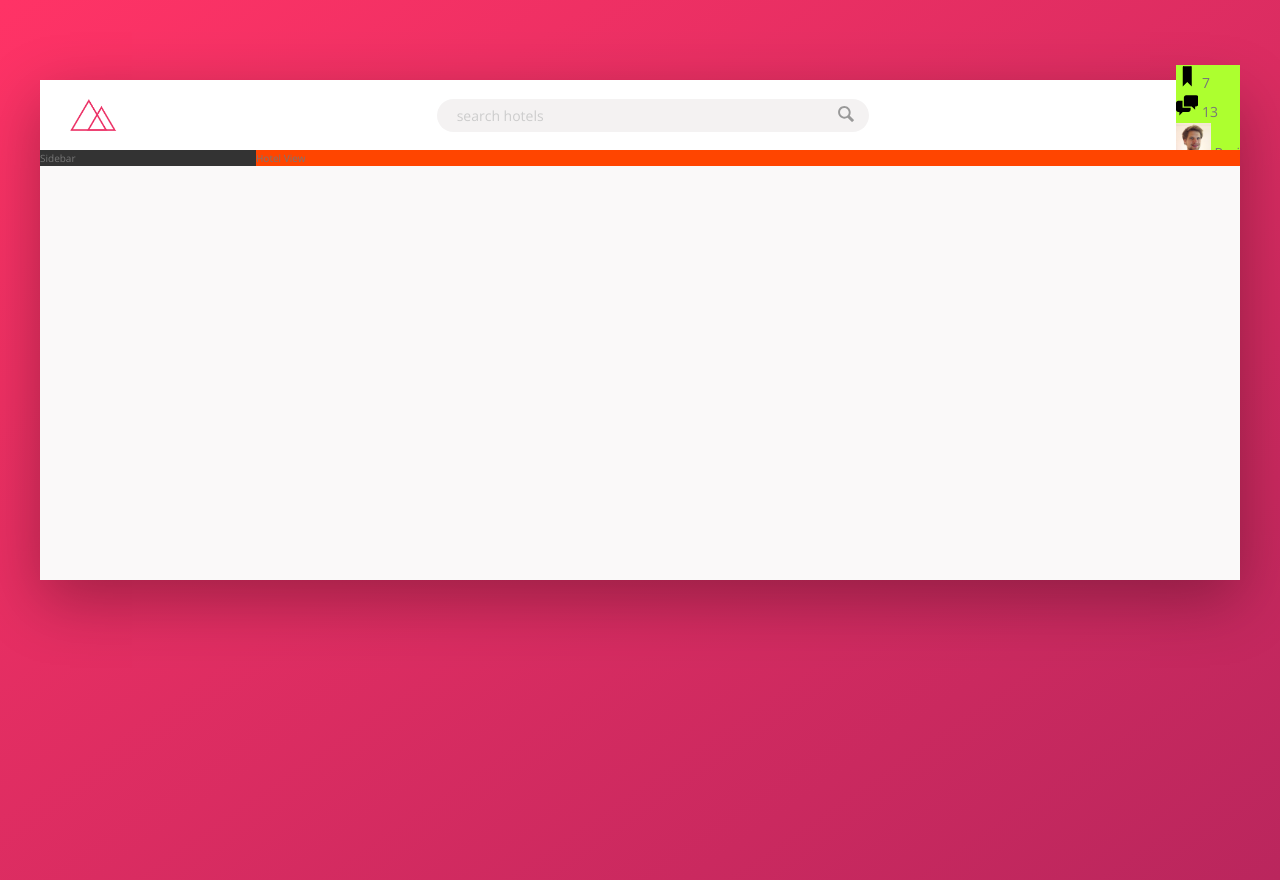
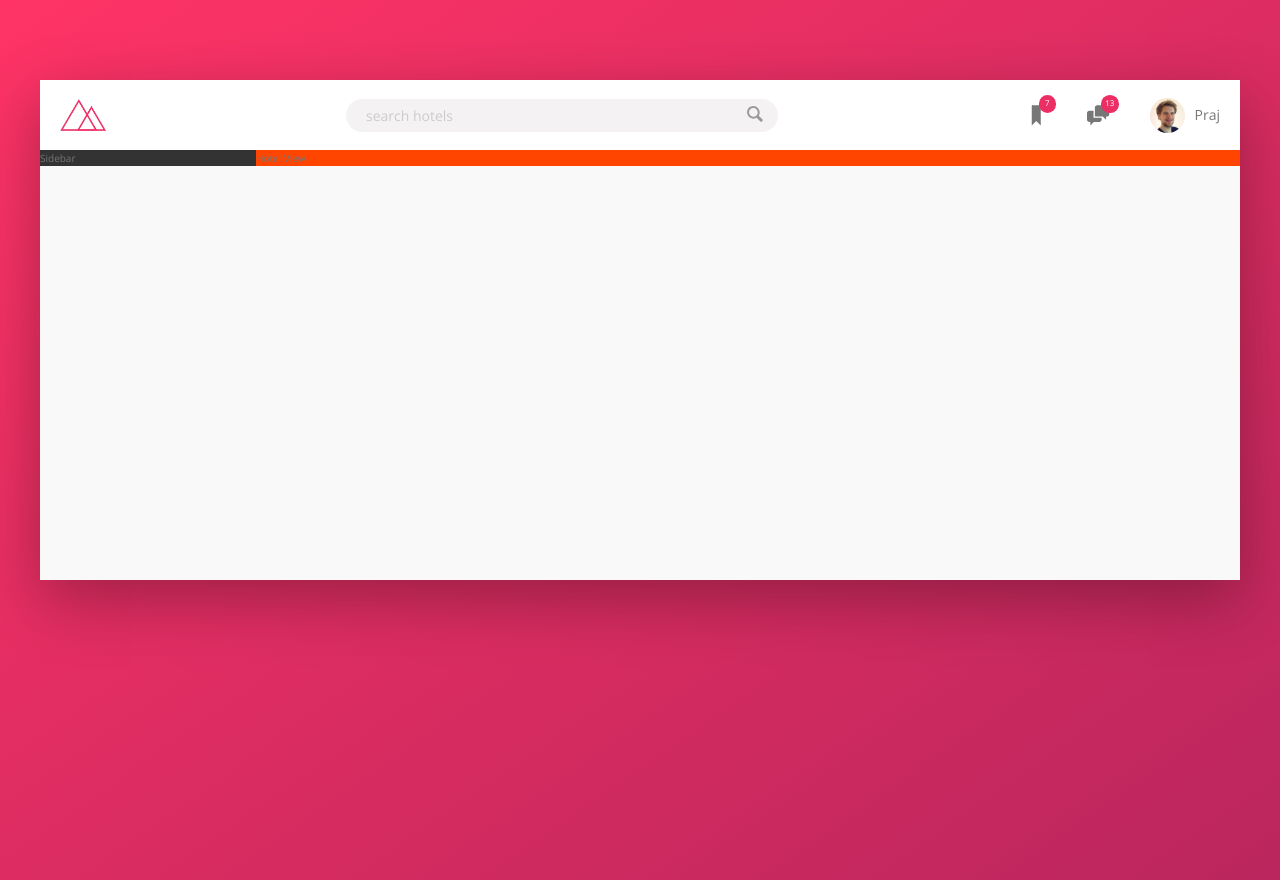
Before and after one commit to prajwaljoshi1/Trillo, a website: page index.html in a window 1280 px wide. Drawn offline with nearby package versions, Linux system fonts and the light colour scheme.

Commit message:
header design completed

```diff
--- a/sass/_components.scss
+++ b/sass/_components.scss
@@ -3,7 +3,7 @@
 //logo
 .logo {
     height: 3.25rem;
-    margin-left: 3rem;
+    margin-left: 2rem;
 }
 
 ///////////////////////////////////////////////////
@@ -71,18 +71,50 @@
 ///////////////////////////////////////////////////
 //user navigation
 .user-nav {
-    background-color: greenyellow;
-    &__icon__box {
 
+    align-self: stretch;
+    display: flex;
+    align-items: center;
+
+
+    & > * {
+        padding: 0 2rem;
+        cursor: pointer;
+        height: 100%;
+        display: flex;
+        align-items: center;
+    }
+
+    & > *:hover {
+        background-color: var(--color-grey-light-2);
+    }
+
+
+    &__icon-box {
+        position: relative;
     }
 
     &__icon {
         height: 2.25rem;
         width: 2.25rem;
+        fill: var(--color-grey-dark-2);
 
     }
 
     &__notification {
+        font-size: 0.8rem;
+        height: 1.75rem;
+        width: 1.75rem;
+        border-radius: 50%;
+        background-color: var(--color-primary);
+        color: #fff;
+        position: absolute;
+        top: 1.5rem;
+        right: 1.1rem;
+        display: flex;
+        justify-content: center;
+        align-items: center;
+
 
     }
 
@@ -92,7 +124,10 @@
 
     &__user-photo {
         height: 3.5rem;
-        width: 3.5rem;
+        border-radius: 50%;
+        margin-right: 1rem;
+
+
     }
 
     &__username {
```
Also changed, not shown: css/style.css.
